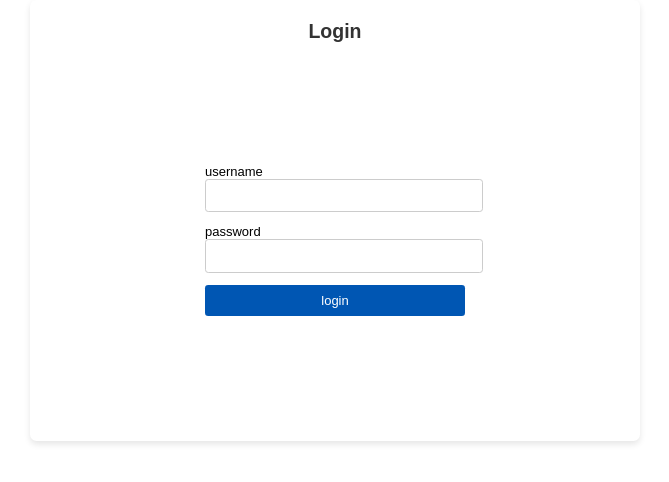
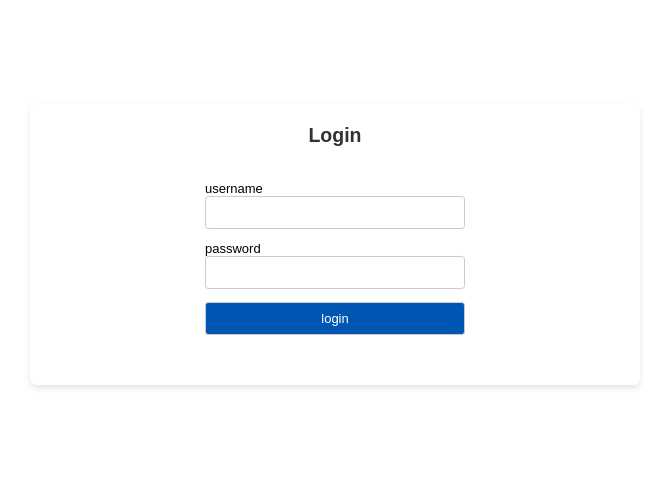
Before and after one commit to elvis-visi/todoApp, a React (Vite) app in the folder frontend/: page /login in a window 1280 px wide. Shown: the top 482 px of the page, without its empty margins (305-974 px from the left). Built offline with nearby package versions, Linux system fonts and the light colour scheme.

Commit message:
Login form inputs and button same width

```diff
--- a/frontend/src/styles.css
+++ b/frontend/src/styles.css
@@ -382,8 +382,9 @@ body, h1, h2, h3, p {
   justify-content: center;
   padding: 1.5625rem; /* 25px / 16px */
   max-width: 43.75rem; /* 700px / 16px */
-  height: 50vh; /* Viewport height unit, no need for rem conversion */
+  height: 30vh; /* Viewport height unit, no need for rem conversion */
   margin: 0 auto;
+  margin-top: 8rem;
   background-color: #ffffff;
   box-shadow: 0 0.25rem 0.5rem rgba(0,0,0,0.1); /* 4px and 8px converted to rem */
   border-radius: 0.5rem; /* 8px / 16px */
@@ -394,28 +395,27 @@ body, h1, h2, h3, p {
   margin-bottom: 1.25rem; /* 20px / 16px */
 }
 
-.login-view input {
-  width: 100%; /* Percentage, remains unchanged */
-  padding: 0.625rem; /* 10px / 16px */
-  margin-bottom: 0.9375rem; /* 15px / 16px */
-  border: 0.0625rem solid #ccc; /* 1px / 16px */
-  border-radius: 0.25rem; /* 4px / 16px */
-}
-
 .login-view form {
   width: 100%; /* Full width, no change needed */
   max-width: 20rem; /* 320px / 16px */
+  display: flex;
+  flex-direction: column;
   margin: auto; /* Centering, no change needed */
 }
 
+.login-view input, .login-view button#login-button {
+  width: 100%; /* Ensures all inputs and the button are the same width */
+  padding: 0.625rem; /* 10px / 16px */
+  margin-bottom: 0.9375rem; /* 15px / 16px */
+  font-size: 1rem; /* 16px / 16px */
+  border: 0.0625rem solid #ccc; /* 1px / 16px */
+  border-radius: 0.25rem;
+  box-sizing: border-box; /* Includes padding and border in the element's total width and height */
+}
+
 .login-view button#login-button {
-  width: 100%;
-  padding: 0.625rem; /* 10px / 16px */
   background-color: #0056b3;
   color: #ffffff;
-  font-size: 1rem; /* 16px / 16px */
-  border: none;
-  border-radius: 0.25rem; /* 4px / 16px */
   cursor: pointer;
   transition: background-color 0.3s ease;
 }
```
Also changed, not shown: 1 other file (tests, documents, lock files or other folders).
